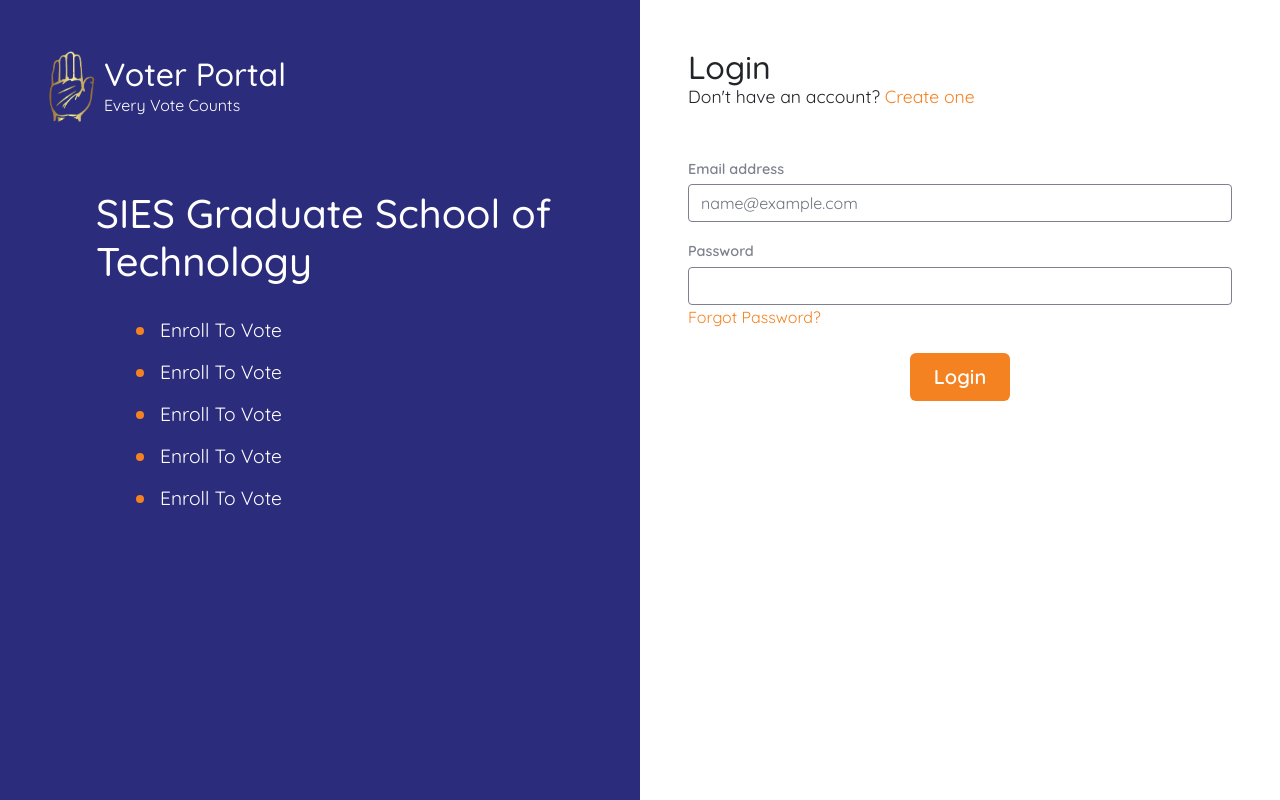
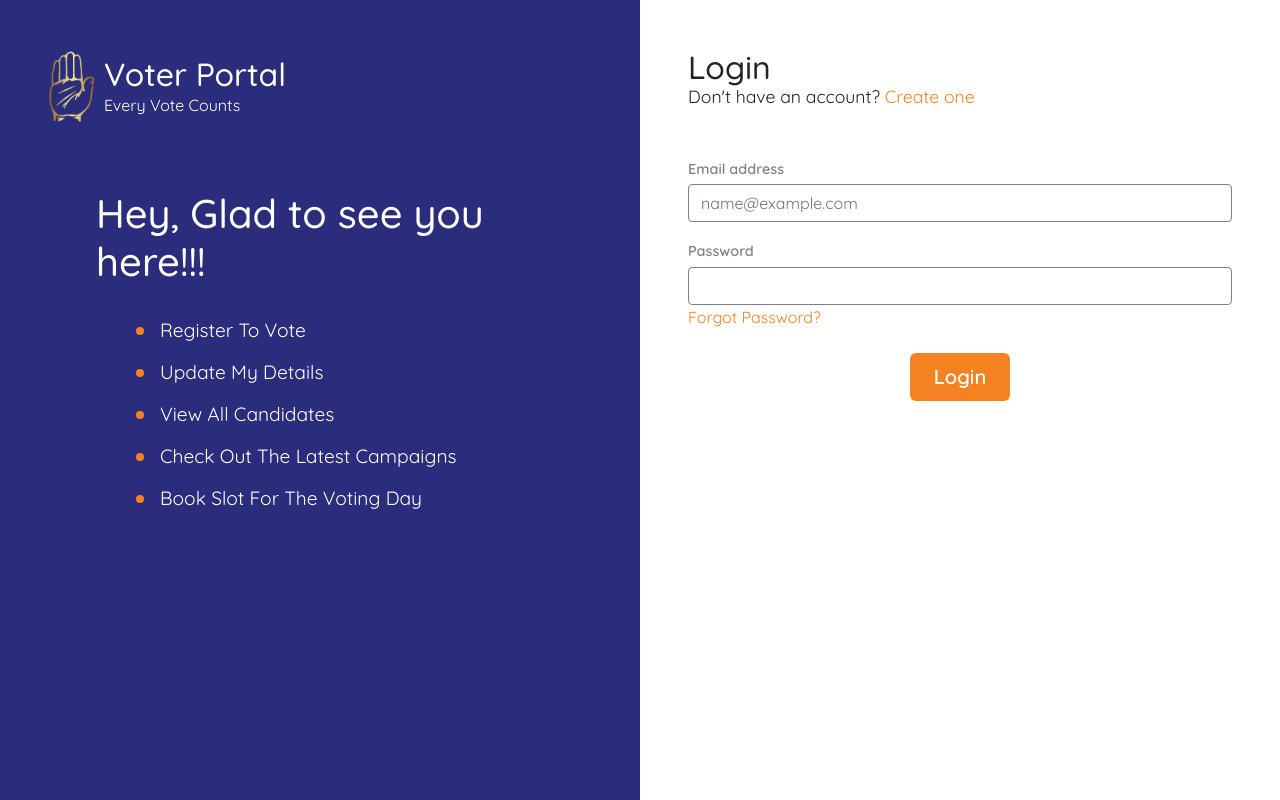
Before and after one commit to AkashMaurya1430/AdvancedElectionsSystem, a React (Create React App) app in the folder client/: page / in a window 1280 px wide. Built offline with nearby package versions, Linux system fonts and the light colour scheme.

Commit message:
login page updated

```diff
--- a/client/src/Components/Login/Login.jsx
+++ b/client/src/Components/Login/Login.jsx
@@ -66,13 +66,13 @@
             </div>
           </div>
           <div className="content">
-            <h1>SIES Graduate School of Technology</h1>
+            <h1>Hey, Glad to see you here!!!</h1>
             <ul className="mt-4">
-              <li>Enroll To Vote</li>
-              <li>Enroll To Vote</li>
-              <li>Enroll To Vote</li>
-              <li>Enroll To Vote</li>
-              <li>Enroll To Vote</li>
+              <li>Register to vote</li>
+              <li>Update my Details</li>
+              <li>View all candidates</li>
+              <li>Check out the latest campaigns</li>
+              <li>Book slot for the voting day</li>
             </ul>
           </div>
         </div>
```
